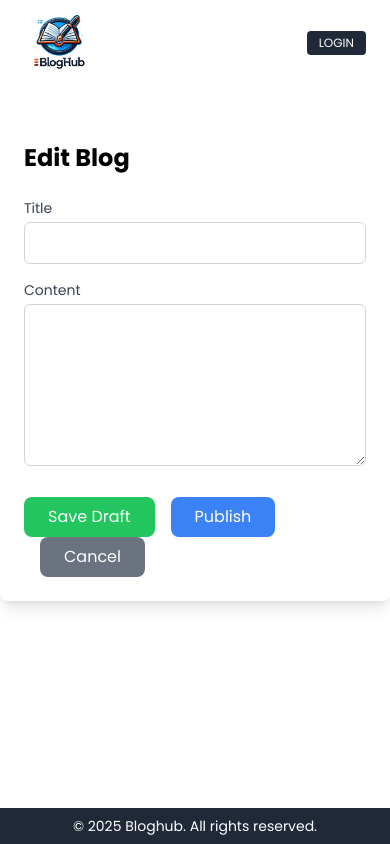
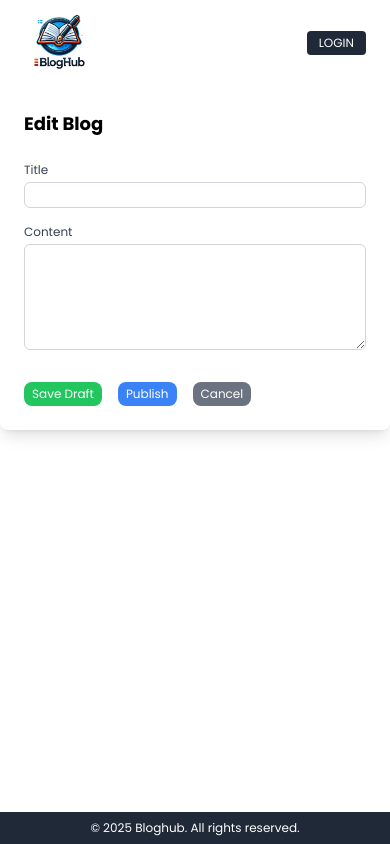
Before and after one commit to Majouhar/blog-app, a Next.js app: page /manage in a window 390 px wide. Built offline with nearby package versions, Linux system fonts and the light colour scheme; no server answers.

Commit message:
blog page and auth forms made responsive

```diff
--- a/app/Home.tsx
+++ b/app/Home.tsx
@@ -52,7 +52,7 @@ const BlogList = () => {
   return (
     <div className="max-w-4xl mx-auto  p-4 bg-white rounded-lg shadow-lg">
       <div className="flex justify-between items-center mb-0 md:mb-6">
-        <h1 className="text-xl md:text-3xl font-bold  text-center">
+        <h1 className="text-lg md:text-3xl font-bold  ">
           Blogs {isDrafts ? "(Drafts)" : ""}
         </h1>
         <div className="flex gap-2">
--- a/app/components/Footer.tsx
+++ b/app/components/Footer.tsx
@@ -3,7 +3,7 @@ import React from "react";
 function Footer() {
   return (
     <footer className="bg-gray-800 text-white py-2 text-center ">
-      <p className="text-sm">&copy; 2025 Bloghub. All rights reserved.</p>
+      <p className="text-xs md:text-sm">&copy; 2025 Bloghub. All rights reserved.</p>
     </footer>
   );
 }
--- a/app/components/FormInput.tsx
+++ b/app/components/FormInput.tsx
@@ -21,7 +21,7 @@ function FormInput({
     <div className={className ?? ""}>
       <label
         htmlFor={id}
-        className="block text-sm font-medium text-gray-700 mb-1 lg:text-base"
+        className="block text-xs sm:text-sm font-medium text-gray-700 mb-1 lg:text-base"
       >
         {label}
       </label>
@@ -31,7 +31,7 @@ function FormInput({
         placeholder={placeholder}
         value={value}
         onChange={(e) => onChange(e.target.value)}
-        className="w-full px-4 py-2 border border-gray-300 rounded-md focus:outline-none focus:ring-2 focus:ring-blue-500 focus:border-blue-500 text-sm sm:text-base lg:py-3"
+        className="w-full text-xs sm:text-sm px-4 py-2 border border-gray-300 rounded-md focus:outline-none focus:ring-2 focus:ring-blue-500 focus:border-blue-500 text-sm sm:text-base lg:py-3"
       />
     </div>
   );
--- a/app/login/Login.tsx
+++ b/app/login/Login.tsx
@@ -4,6 +4,7 @@ import React, { useState } from "react";
 import { toast } from "react-toastify";
 import Loader from "../components/Loader";
 import FormInput from "../components/FormInput";
+import Button from "../components/Button";
 
 function Login({ toggleLogin }: Readonly<{ toggleLogin: () => void }>) {
   const router = useRouter();
@@ -14,7 +15,7 @@ function Login({ toggleLogin }: Readonly<{ toggleLogin: () => void }>) {
   const handleSubmit = async () => {
     if (email.trim().length < 2 || password.trim().length < 8) {
       toast.error("Enter Valid Email/Password");
-      return
+      return;
     }
     setLoading(true);
     const result = await signIn("credentials", {
@@ -35,7 +36,7 @@ function Login({ toggleLogin }: Readonly<{ toggleLogin: () => void }>) {
   if (loading) return <Loader />;
   return (
     <div className="max-w-md mx-auto my-12 p-6 rounded-lg shadow-lg bg-white sm:max-w-sm md:max-w-lg lg:max-w-xl">
-      <h1 className="text-2xl font-bold text-center mb-6 lg:text-3xl">
+      <h1 className="text-lg md:text-2xl  font-bold text-center mb-6 lg:text-3xl">
         Sign In
       </h1>
 
@@ -58,14 +59,12 @@ function Login({ toggleLogin }: Readonly<{ toggleLogin: () => void }>) {
         onChange={setPassword}
       />
 
-      <button
+      <Button
         onClick={handleSubmit}
         className="w-full py-2 text-white font-bold rounded-md sm:py-3 sm:text-base lg:py-3 lg:text-lg bg-blue-500 hover:bg-blue-700"
-      >
-        Sign In
-      </button>
-
-      <p className="mt-4 text-center text-sm text-gray-600 lg:text-base">
+        label="  Sign In"
+      />
+      <p className="mt-4 text-center text-xs md:text-sm text-gray-600 lg:text-base">
         Don&apos;t have an account?{" "}
         <span
           onClick={toggleLogin}
--- a/app/login/SignUp.tsx
+++ b/app/login/SignUp.tsx
@@ -4,6 +4,7 @@ import { ADD_USER } from "@/graphql/queries/userQueries";
 import { useMutation } from "@apollo/client";
 import { toast } from "react-toastify";
 import Loader from "../components/Loader";
+import Button from "../components/Button";
 
 const SignUp = ({ toggleLogin }: Readonly<{ toggleLogin: () => void }>) => {
   const [name, setName] = useState("");
@@ -42,8 +43,8 @@ const SignUp = ({ toggleLogin }: Readonly<{ toggleLogin: () => void }>) => {
 
   return (
     <>
-      <div className="max-w-lg mx-auto my-12 p-6 rounded-2xl shadow-lg bg-white sm:my-8 sm:p-4 md:my-10 md:p-5">
-        <h1 className="text-2xl font-bold text-center mb-6 sm:text-xl md:text-2xl">
+      <div className="max-w-lg mx-auto   rounded-2xl shadow-lg bg-white  sm:p-4  md:p-5">
+        <h1 className="text-lg md:text-2xl font-bold text-center  sm:text-xl md:text-2xl mb-4">
           Sign Up
         </h1>
 
@@ -86,14 +87,13 @@ const SignUp = ({ toggleLogin }: Readonly<{ toggleLogin: () => void }>) => {
           onChange={setCnfPassword}
         />
 
-        <button
+        <Button
           onClick={handleSignUp}
-          className="w-full bg-blue-500 text-white py-3 rounded-lg text-lg font-bold hover:bg-blue-600 transition sm:py-2 md:py-3"
-        >
-          Sign Up
-        </button>
+          className="w-full bg-blue-500 text-white py-3 rounded-lg  font-bold hover:bg-blue-600 transition sm:py-2 md:py-3"
+          label="  Sign Up"
+        />
 
-        <p className="mt-6 text-center text-sm text-gray-600">
+        <p className="mt-6 text-center text-xs md:text-sm text-gray-600">
           Already have an account?{" "}
           <span
             onClick={toggleLogin}
--- a/app/manage/CreateBlog.tsx
+++ b/app/manage/CreateBlog.tsx
@@ -10,6 +10,7 @@ import { useSession } from "next-auth/react";
 import { useRouter } from "next/navigation";
 import React, { useEffect, useState } from "react";
 import Loader from "../components/Loader";
+import Button from "../components/Button";
 const EditBlogPage = ({ blogId }: Readonly<{ blogId?: string }>) => {
   const router = useRouter();
   const session = useSession();
@@ -82,7 +83,7 @@ const EditBlogPage = ({ blogId }: Readonly<{ blogId?: string }>) => {
     if (blogId) {
       fetchBlog({ variables: { blogId: Number(blogId) } });
     }
-  }, [blogId,fetchBlog]);
+  }, [blogId, fetchBlog]);
 
   useEffect(() => {
     if (isBlogAvailable && sessionEmail != blog.authorEmail) {
@@ -91,26 +92,26 @@ const EditBlogPage = ({ blogId }: Readonly<{ blogId?: string }>) => {
       setTitle(blog.title);
       setContent(blog.content);
     }
-  }, [blog, isBlogAvailable, blogId,router,sessionEmail,]);
+  }, [blog, isBlogAvailable, blogId, router, sessionEmail]);
 
   useEffect(() => {
     if (error && error.message == "Blog Not Found") {
       router.push("/manage");
     }
-  }, [error,router]);
+  }, [error, router]);
 
   if (loading || updateLoading || deleteLoading || addLoading) {
     return <Loader />;
   }
 
   return (
-    <div className="max-w-4xl mx-auto my-8 p-6 bg-white rounded-lg shadow-lg">
-      <h1 className="text-2xl font-bold mb-6">Edit Blog</h1>
+    <div className="max-w-4xl mx-auto  p-6 bg-white rounded-lg shadow-lg">
+      <h1 className="text-lg md:text-3xl font-bold mb-6 ">Edit Blog</h1>
 
       <div className="mb-4">
         <label
           htmlFor="title"
-          className="block text-sm font-medium text-gray-700 mb-1"
+          className="block text-xs md:text-sm font-medium text-gray-700 mb-1"
         >
           Title
         </label>
@@ -119,14 +120,14 @@ const EditBlogPage = ({ blogId }: Readonly<{ blogId?: string }>) => {
           type="text"
           value={title}
           onChange={(e) => setTitle(e.target.value)}
-          className="w-full px-4 py-2 border border-gray-300 rounded-md focus:outline-none focus:ring-2 focus:ring-blue-500"
+          className="w-full text-xs md:text-sm px-2 py-1 md:px-4 md:py-2 border border-gray-300 rounded-md focus:outline-none focus:ring-2 focus:ring-blue-500"
         />
       </div>
 
       <div className="mb-6">
         <label
           htmlFor="content"
-          className="block text-sm font-medium text-gray-700 mb-1"
+          className="block text-xs md:text-sm font-medium text-gray-700 mb-1"
         >
           Content
         </label>
@@ -135,7 +136,7 @@ const EditBlogPage = ({ blogId }: Readonly<{ blogId?: string }>) => {
           rows={6}
           value={content}
           onChange={(e) => setContent(e.target.value)}
-          className="w-full px-4 py-2 border border-gray-300 rounded-md focus:outline-none focus:ring-2 focus:ring-blue-500"
+          className="w-full px-2 text-xs md:text-sm py-1 md:px-4 md:py-2  border border-gray-300 rounded-md focus:outline-none focus:ring-2 focus:ring-blue-500"
         />
       </div>
 
@@ -156,38 +157,35 @@ const EditBlogPage = ({ blogId }: Readonly<{ blogId?: string }>) => {
         </div>
       )}
       {((blogId && hasPermissionToModify) || !blogId) && (
-        <button
+        <Button
+          className=" bg-green-500 text-white  hover:bg-green-600 "
           onClick={() => handleSave(false)}
-          className="px-6 py-2 bg-green-500 text-white rounded-lg hover:bg-green-600 transition"
-        >
-          {hasPermissionToModify && blog?.published
-            ? "Save Changes"
-            : "Save Draft"}
-        </button>
+          label={
+            hasPermissionToModify && blog?.published
+              ? "Save Changes"
+              : "Save Draft"
+          }
+        />
       )}
       {!blog?.published && (
-        <button
+        <Button
+          className="ml-4  bg-blue-500 text-white  hover:bg-blue-600 "
           onClick={() => handleSave(true)}
-          className="ml-4 px-6 py-2 bg-blue-500 text-white rounded-lg hover:bg-blue-600 transition"
-        >
-          Publish
-        </button>
+          label={"Publish"}
+        />
       )}
       {hasPermissionToModify && (
-        <button
+        <Button
+          className="ml-4 bg-red-500 text-white hover:bg-red-600 "
           onClick={handleDelete}
-          className="ml-4 px-6 py-2 bg-red-500 text-white rounded-lg hover:bg-red-600 transition"
-        >
-          Delete
-        </button>
+          label={"Delete"}
+        />
       )}
-
-      <button
+      <Button
+        className="ml-4  bg-gray-500 text-white  hover:bg-gray-600 "
         onClick={() => router.back()}
-        className="ml-4 px-6 py-2 bg-gray-500 text-white rounded-lg hover:bg-gray-600 transition"
-      >
-        Cancel
-      </button>
+        label={"Cancel"}
+      />
     </div>
   );
 };
```
